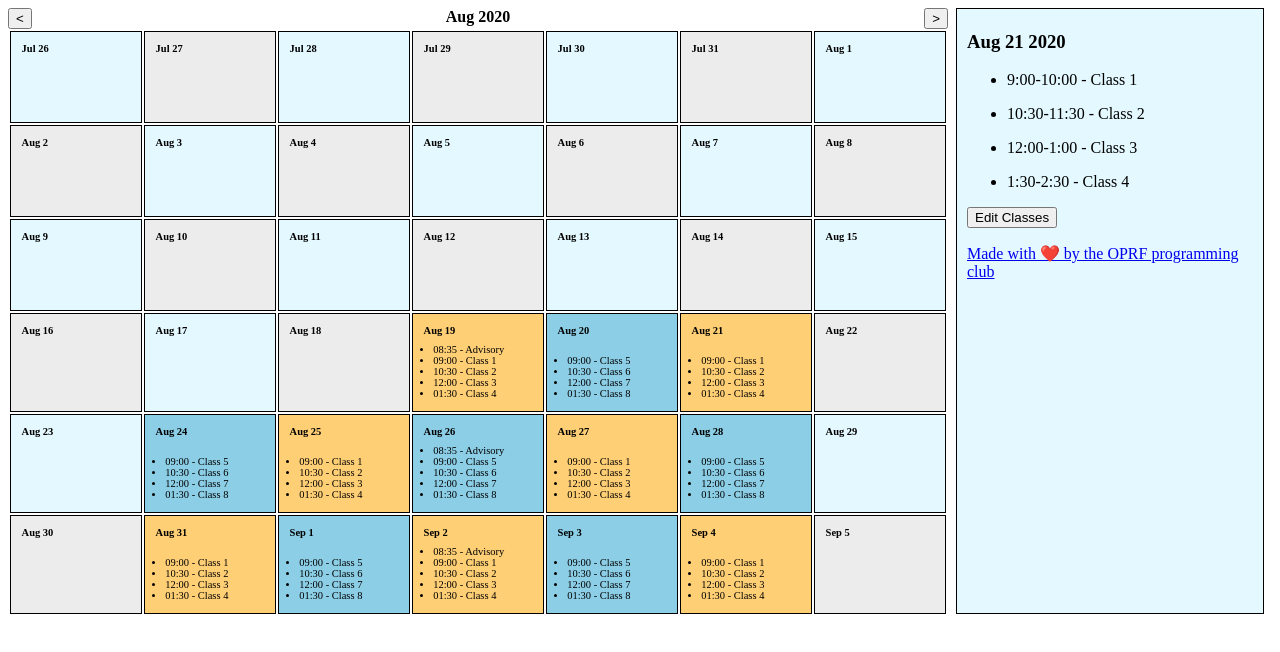
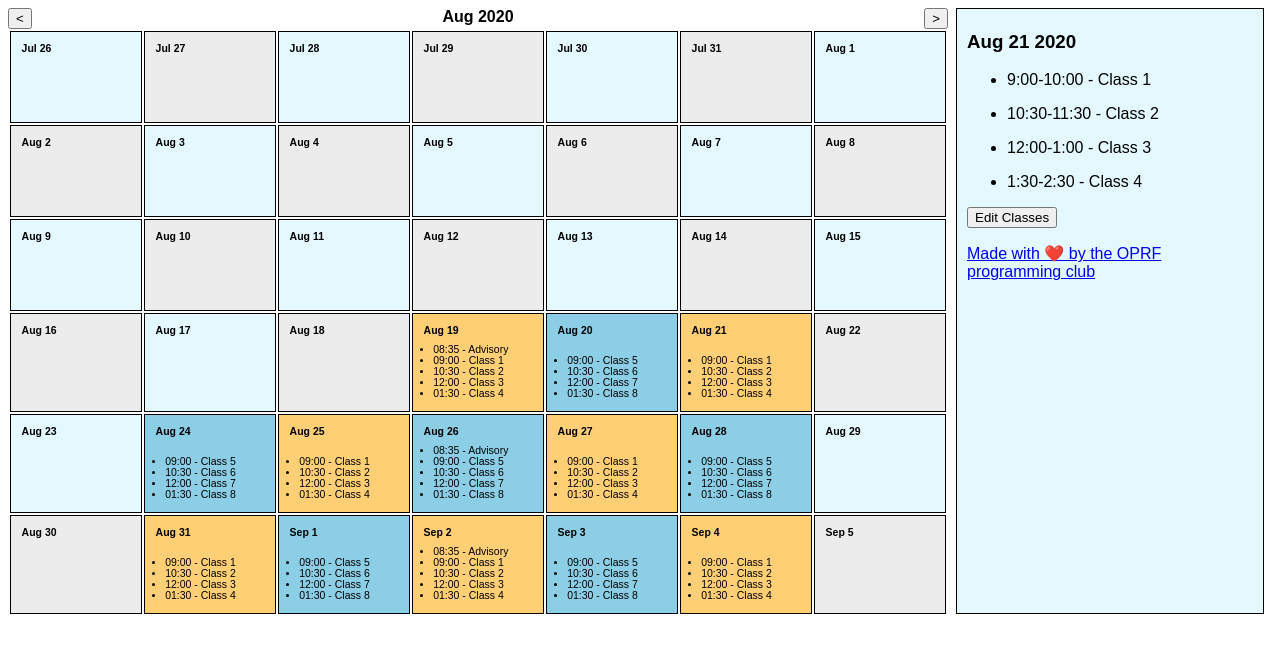
Before and after one commit to oprf-programming-club/elearning-calendar, a React (Vite) app: page / in a window 1280 px wide. Shown: the top 652 px of the page. Built offline with nearby package versions, Linux system fonts and the light colour scheme.

Commit message:
Use sans-serif

```diff
--- a/src/style.scss
+++ b/src/style.scss
@@ -66,3 +66,7 @@ $accent_b: rgb(236, 236, 236);
 .cls-upcoming {
   background-color: #ffff00;
 }
+
+#app {
+  font-family: sans-serif;
+}
```
